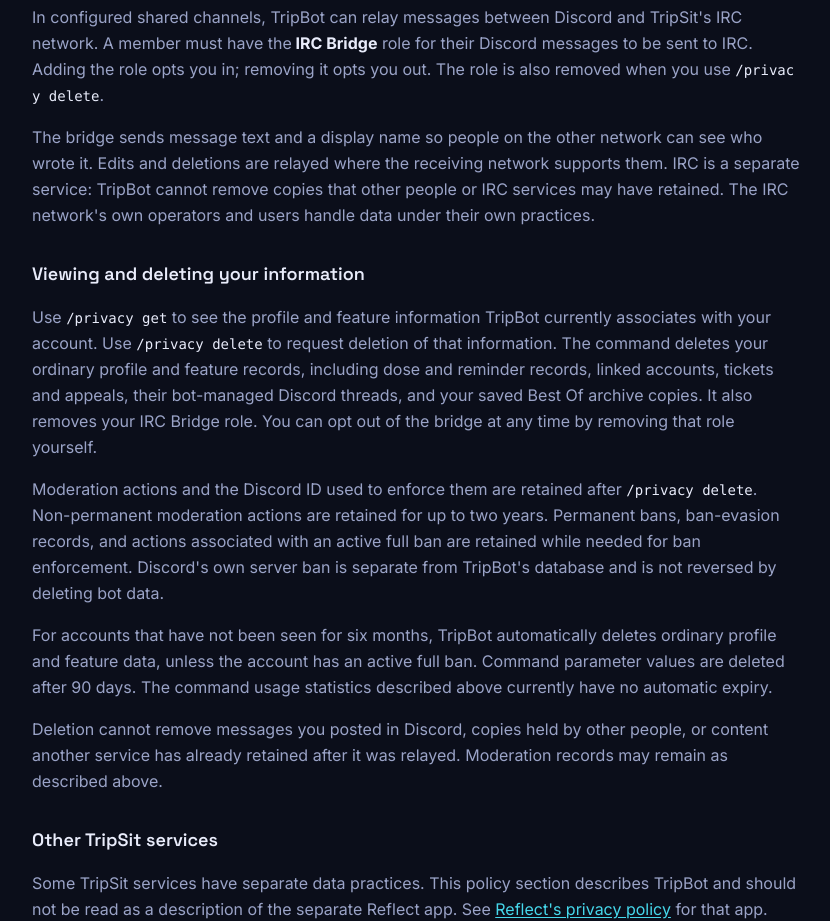
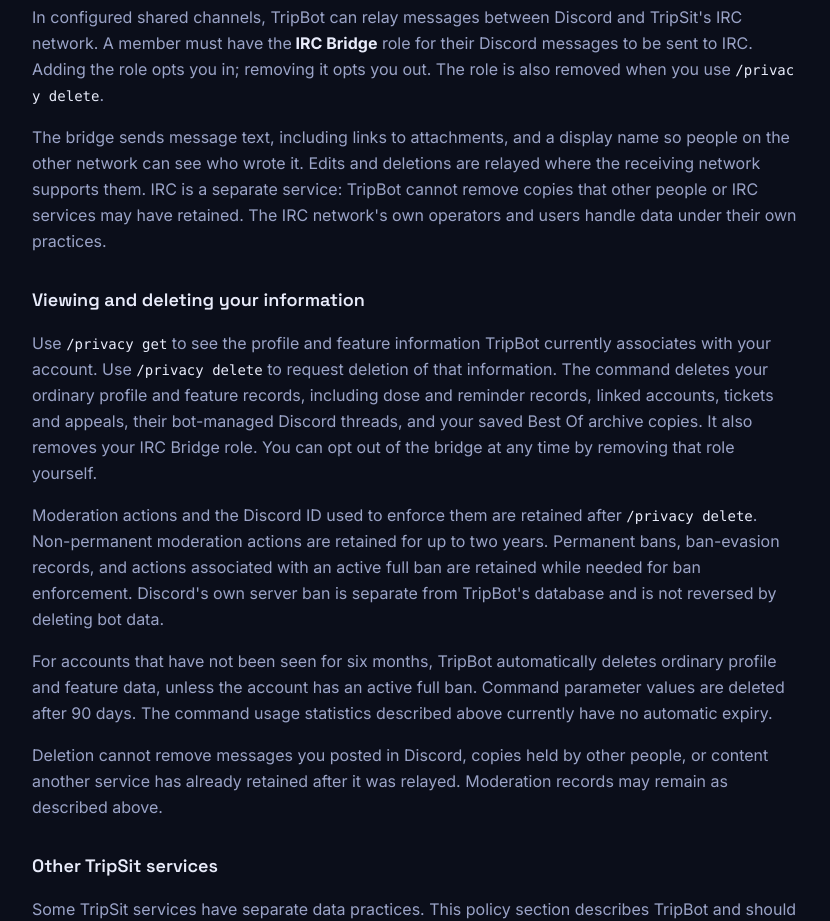
Before and after one commit to TripSit/website, a Next.js app: page /privacy in a window 1280 px wide. Shown: the part 1140-2061 px from the top of the page, without its empty margins (224-1054 px from the left). Built offline with nearby package versions, Linux system fonts and the light colour scheme; no server answers.

Commit message:
Clarify IRC relay data in privacy policy

```diff
--- a/src/pages/privacy.tsx
+++ b/src/pages/privacy.tsx
@@ -70,8 +70,8 @@ export default function PrivacyPage() {
         is also removed when you use <code>/privacy delete</code>.
       </p>
       <p>
-        The bridge sends message text and a display name so people on the other
-        network can see who wrote it. Edits and deletions are relayed where the
+        The bridge sends message text, including links to attachments, and a
+        display name so people on the other network can see who wrote it. Edits and deletions are relayed where the
         receiving network supports them. IRC is a separate service: TripBot
         cannot remove copies that other people or IRC services may have
         retained. The IRC network&apos;s own operators and users handle data
```
